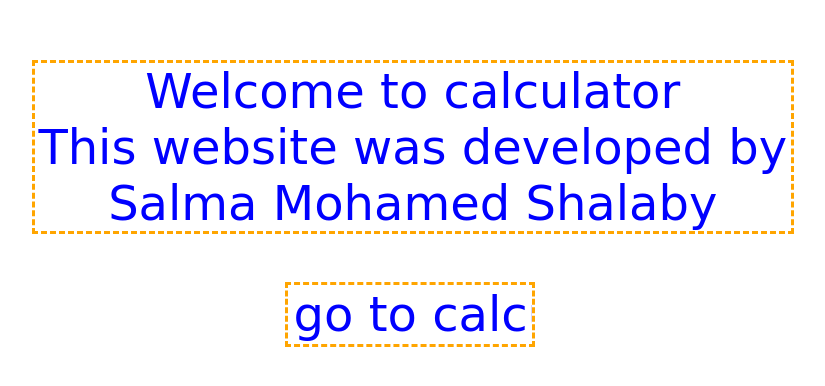
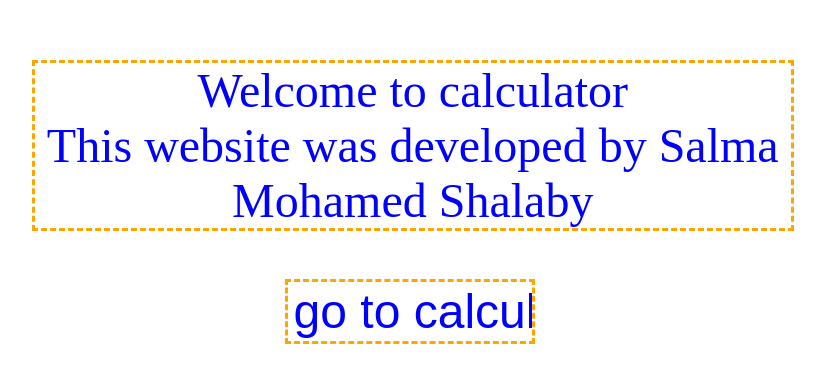
Before and after one commit to salma-mohamed-37/calculator, a plain HTML site: page index.html in a window 1280 px wide. Shown: the part 130-516 px from the top of the page, without its empty margins (229-1054 px from the left). Drawn offline with Linux system fonts and the light colour scheme.

Commit message:
Update homepage.css

```diff
--- a/homepage.css
+++ b/homepage.css
@@ -2,7 +2,6 @@
 {
    text-align: center;
    font-size: xxx-large;
-   font-family:Brush Script MT, Brush Script Std, cursive;
    color :blue;
    margin-top: 15%;
    border: 3px dashed orange;
@@ -19,7 +18,6 @@
     width:250px;
     font-size: xxx-large;
     background-color: white;
-    font-family:Brush Script MT, Brush Script Std, cursive;
 }
 .button:hover
 {
```
